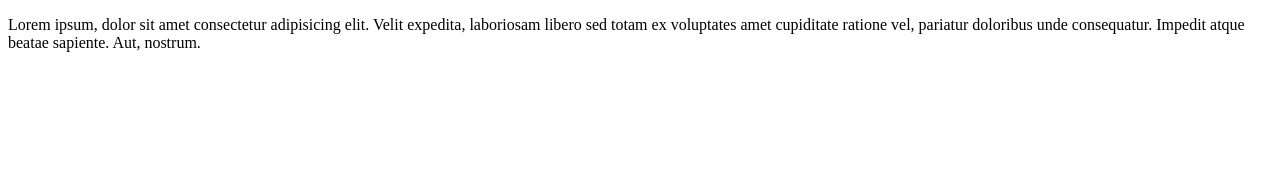
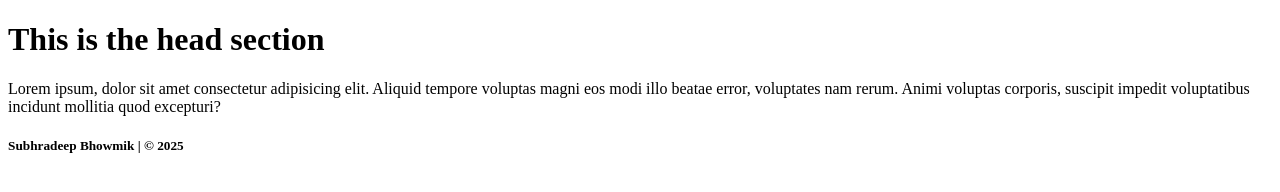
Before and after one commit to ctrl-alt-dot/learning-repo, a plain HTML site: page index.html in a window 1280 px wide. Drawn offline with Linux system fonts and the light colour scheme.

Commit message:
Updated index.html

```diff
--- a/index.html
+++ b/index.html
@@ -6,6 +6,8 @@
     <title>Document</title>
 </head>
 <body>
-    <p>Lorem ipsum, dolor sit amet consectetur adipisicing elit. Velit expedita, laboriosam libero sed totam ex voluptates amet cupiditate ratione vel, pariatur doloribus unde consequatur. Impedit atque beatae sapiente. Aut, nostrum.</p>
+    <header><h1>This is the head section</h1></header>
+    <body><p>Lorem ipsum, dolor sit amet consectetur adipisicing elit. Aliquid tempore voluptas magni eos modi illo beatae error, voluptates nam rerum. Animi voluptas corporis, suscipit impedit voluptatibus incidunt mollitia quod excepturi?</p></body>
+    <footer><h5>Subhradeep Bhowmik | &copy; 2025</h5></footer>
 </body>
 </html>
```
